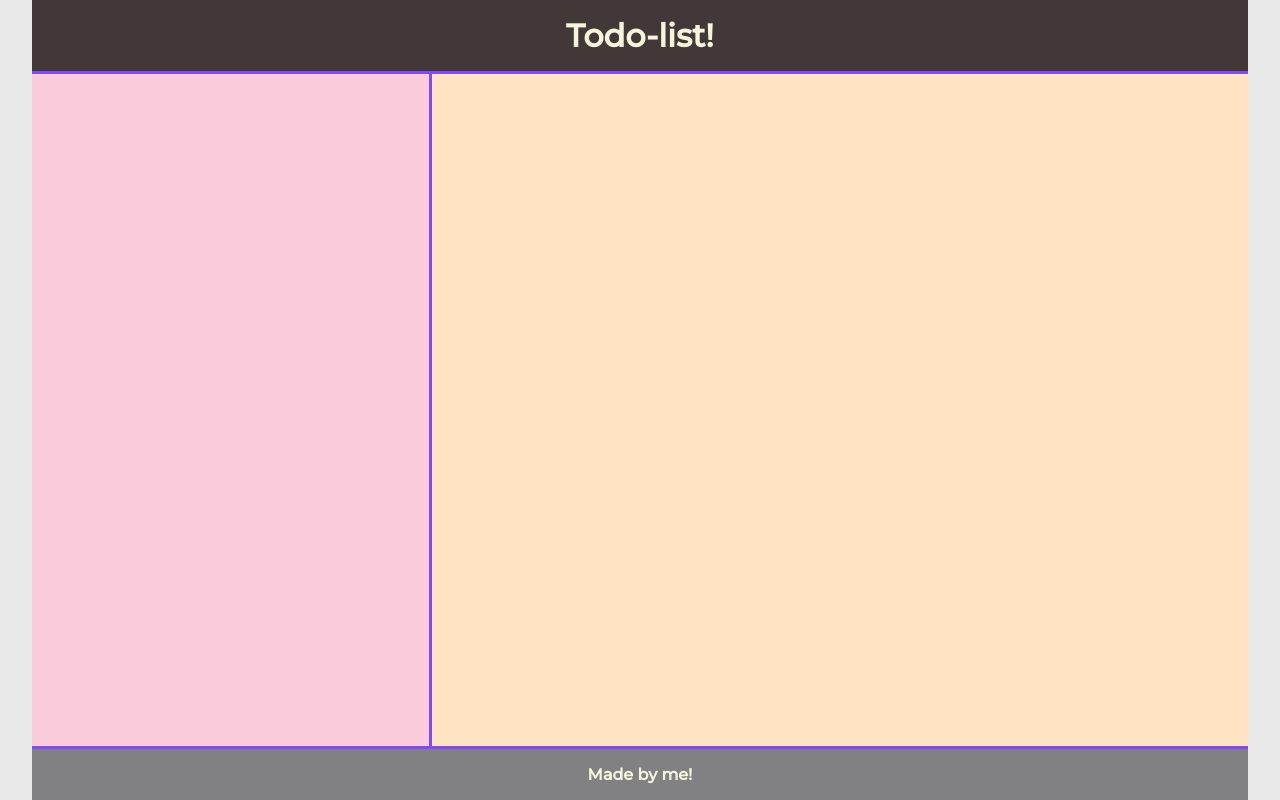
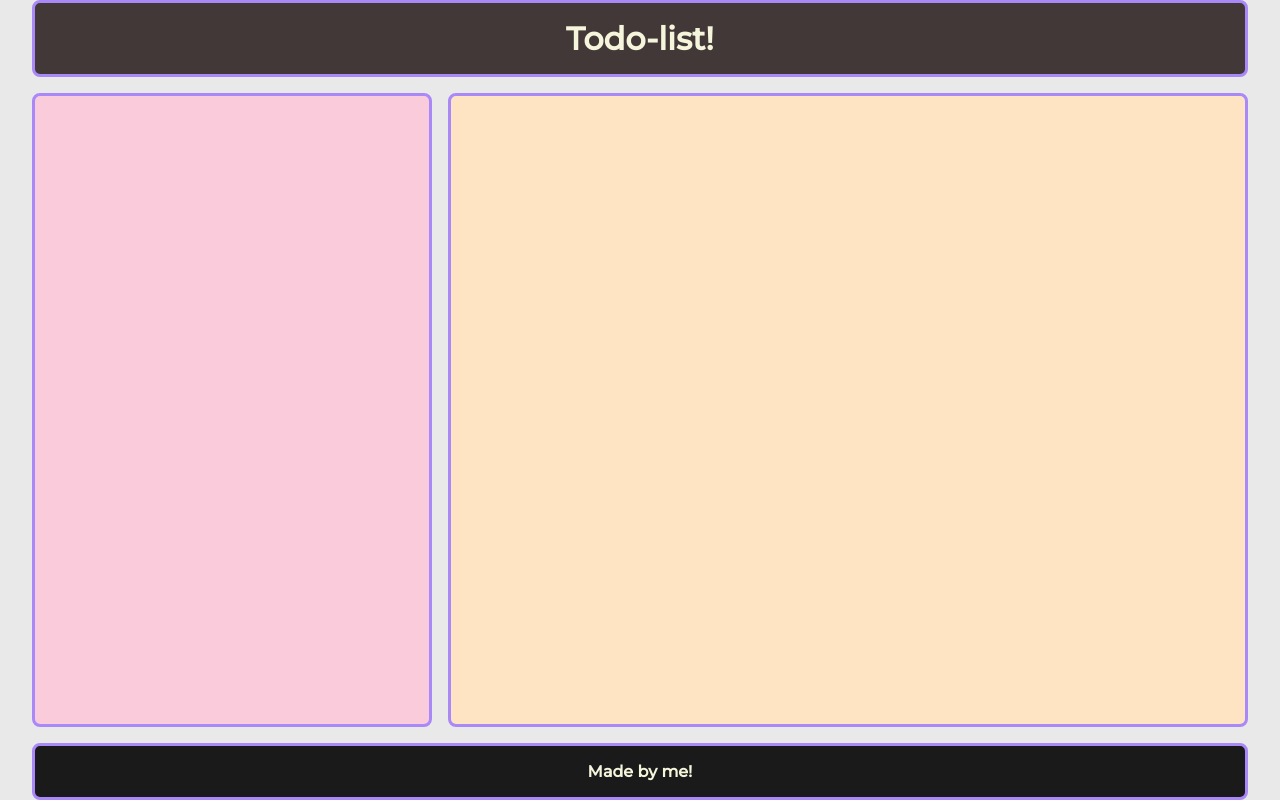
Before and after one commit to Romte1/todo-list, a website built with webpack: page src/index.html in a window 1280 px wide. Built offline with nearby package versions, Linux system fonts and the light colour scheme.

Commit message:
Made more styling changes, colors and border changes for the most part

```diff
--- a/src/styles.css
+++ b/src/styles.css
@@ -6,6 +6,10 @@
   box-sizing: border-box;
   padding:0;
   margin:0;
+}
+
+:root {
+  --custom-border: 3px solid rgb(169, 136, 248);
 }
 
 
@@ -17,6 +21,7 @@ body {
   grid-template-columns: 400px auto;
   grid-template-rows: auto 1fr auto;
   padding: 0 32px;
+  gap:16px;
 
 
 
@@ -33,26 +38,31 @@ header {
     padding:16px;
     text-align: center;
     color:beige;
-    border-bottom: 3px solid rgb(127, 72, 253);
+    border: var(--custom-border);
+    border-radius: 8px;
 }
 
 .nav {
   background-color: rgb(250, 203, 218);
-  border-right: 3px solid rgb(127, 72, 253);
+  border: var(--custom-border);
+  border-radius: 8px;
 }
 
 .content {
   background-color: bisque;
+  border: var(--custom-border);
+  border-radius: 8px;
 }
 
 footer {
   grid-column: span 2;
-  background-color: rgb(129, 128, 131);
+  background-color: rgb(26, 26, 26);
   max-height: 150px;
   align-self: flex-end;
   padding:16px;
   color:beige;
   text-align: center;
-  border-top: 3px solid rgb(127, 72, 253);
+  border: var(--custom-border);
   font-weight: 700;
+  border-radius: 8px;
 }
```
